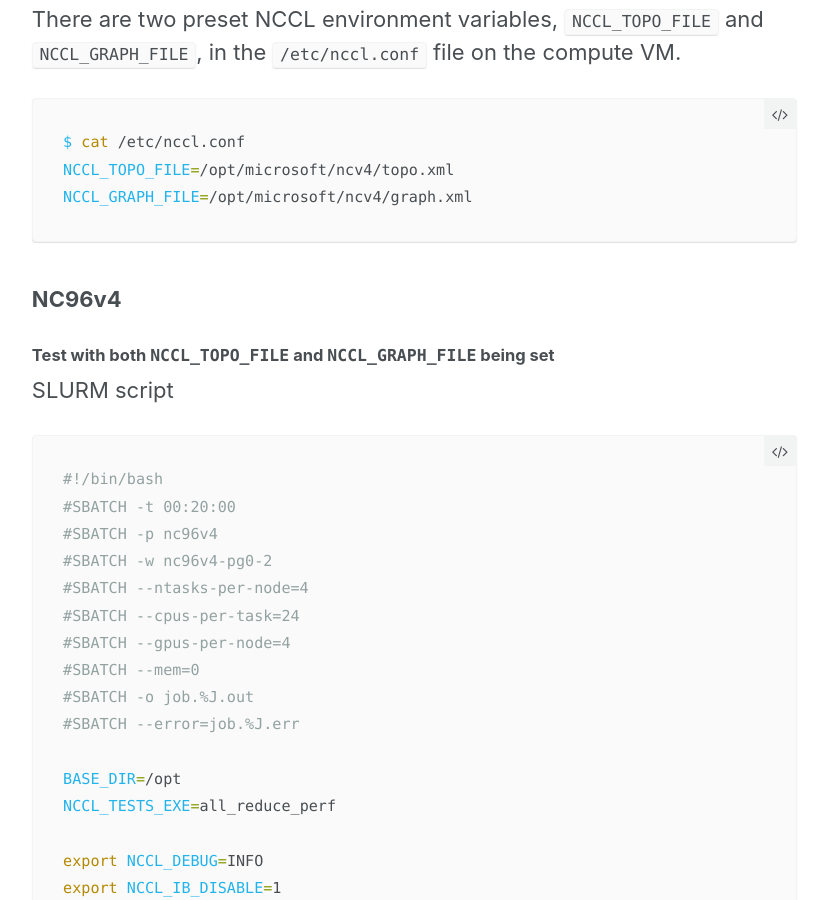
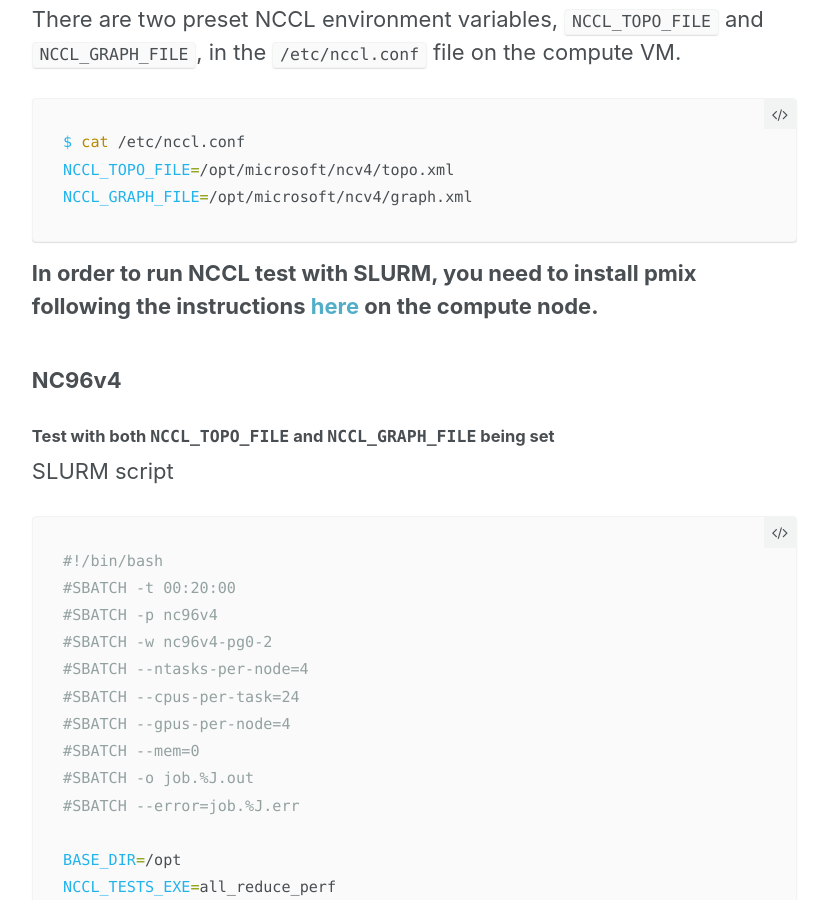
Before and after one commit to JingchaoZhang/JingchaoZhang.github.io, a Jekyll site: the page built from _posts/2023-07-14-Azure_NCCL_Test_on_NCv4.md, in a window 1280 px wide and 900 px high, scrolled down 4983 px. Shown: the whole window, without its empty margins (252-1080 px from the left). Built offline with Jekyll 4.4.1, drawn with Linux system fonts in a browser that asks for light colours.

Commit message:
Update 2023-07-14-Azure_NCCL_Test_on_NCv4.md

````diff
--- a/_posts/2023-07-14-Azure_NCCL_Test_on_NCv4.md
+++ b/_posts/2023-07-14-Azure_NCCL_Test_on_NCv4.md
@@ -170,6 +170,7 @@
 NCCL_TOPO_FILE=/opt/microsoft/ncv4/topo.xml
 NCCL_GRAPH_FILE=/opt/microsoft/ncv4/graph.xml
 ```
+**In order to run NCCL test with SLURM, you need to install pmix following the instructions [here](https://github.com/Azure/azurehpc/blob/df46027e0380aee06a292b54ed6a1d90a6f5a1db/experimental/deploy_cycle_slurm_ndv4/scripts/install-pmix.sh) on the compute node.**
 ### NC96v4
 #### Test with both `NCCL_TOPO_FILE` and `NCCL_GRAPH_FILE` being set
 SLURM script
````
